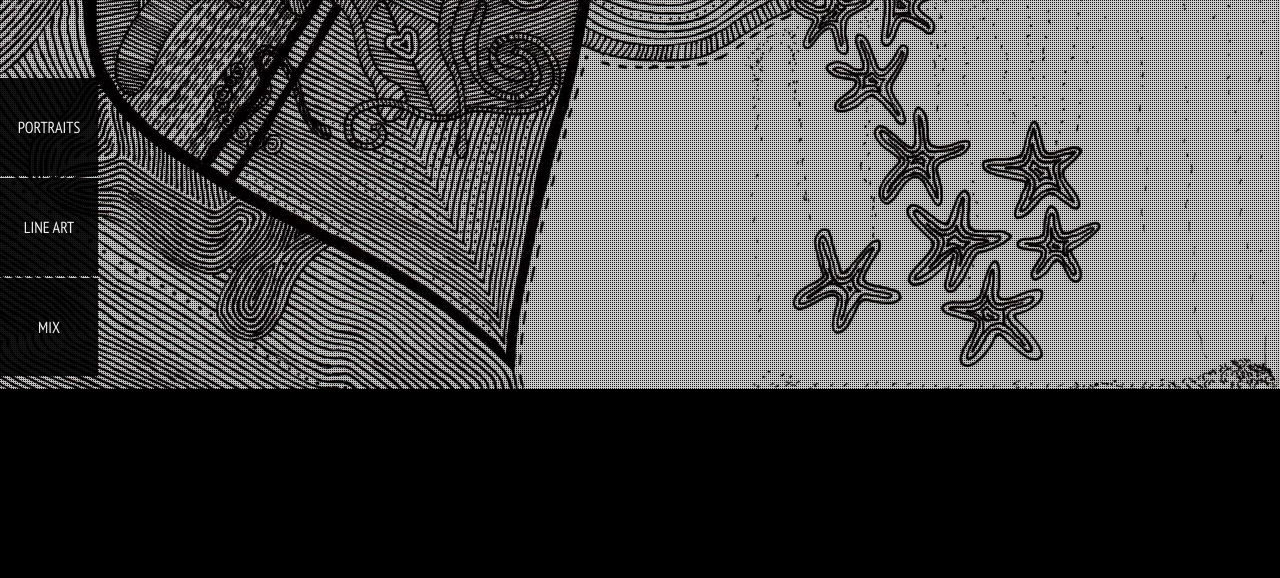
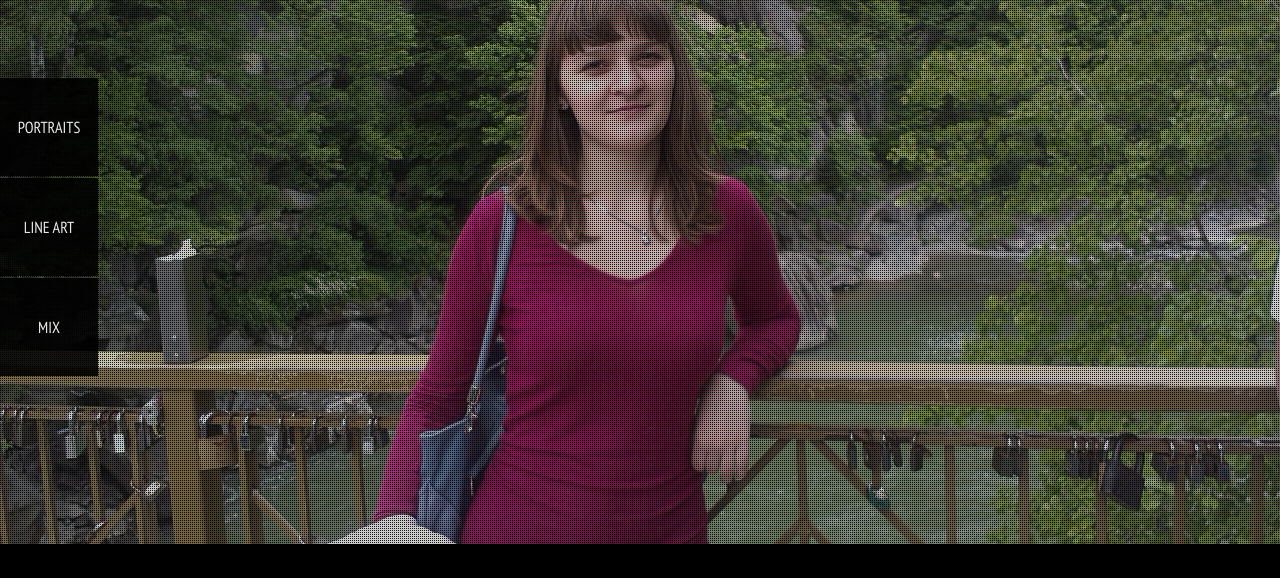
Before and after one commit to lyzaveta/art, a plain HTML site: page index.html in a window 1280 px wide. Shown: the part 222-800 px from the top of the page. Drawn offline with nearby package versions, Linux system fonts and the light colour scheme; a web font is replaced by a local one.

Commit message:
Update index.html

```diff
--- a/index.html
+++ b/index.html
@@ -19,7 +19,7 @@
  height:40px;}
  </style>
 		<div id="mb_background" class="mb_background">
-			<img class="mb_bgimage" src="images/image20.jpg" alt="Background"/>
+			<img class="mb_bgimage" src="images/image86.jpg" alt="Background"/>
 			<div class="mb_overlay"></div>
 			<div class="mb_loading"></div>
 		</div>
```
